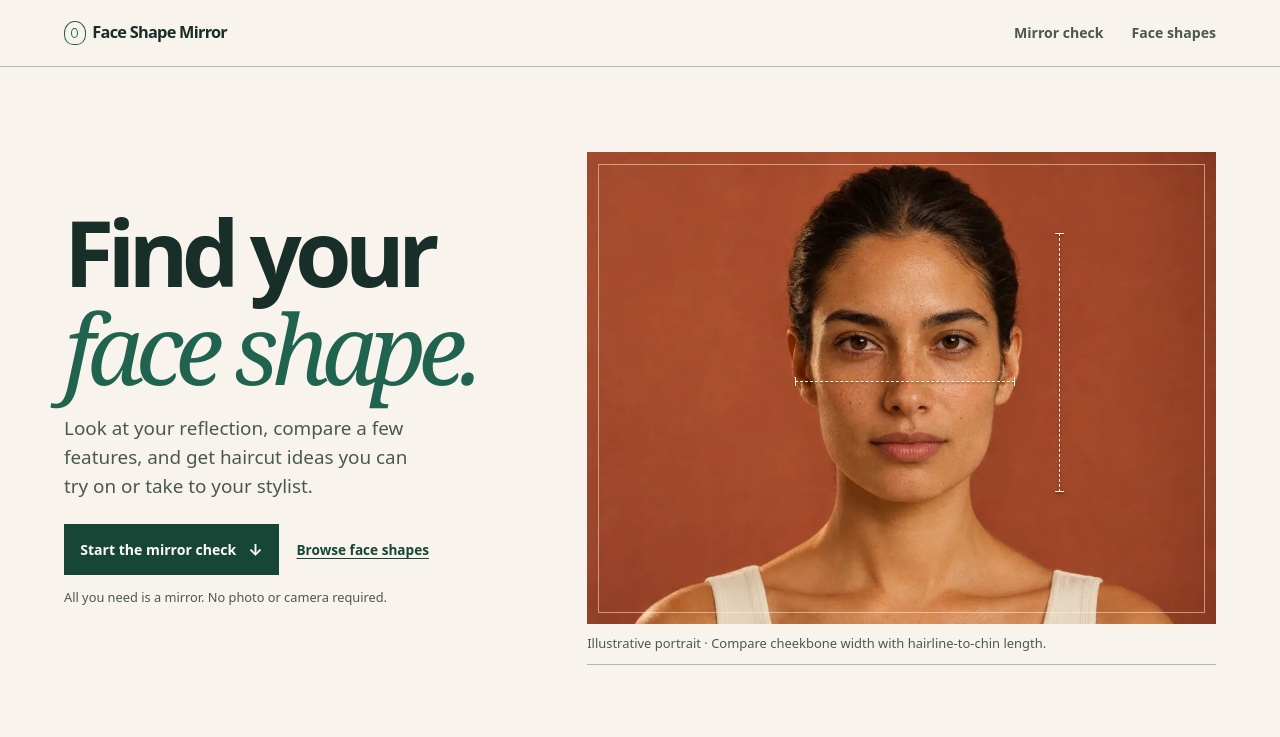
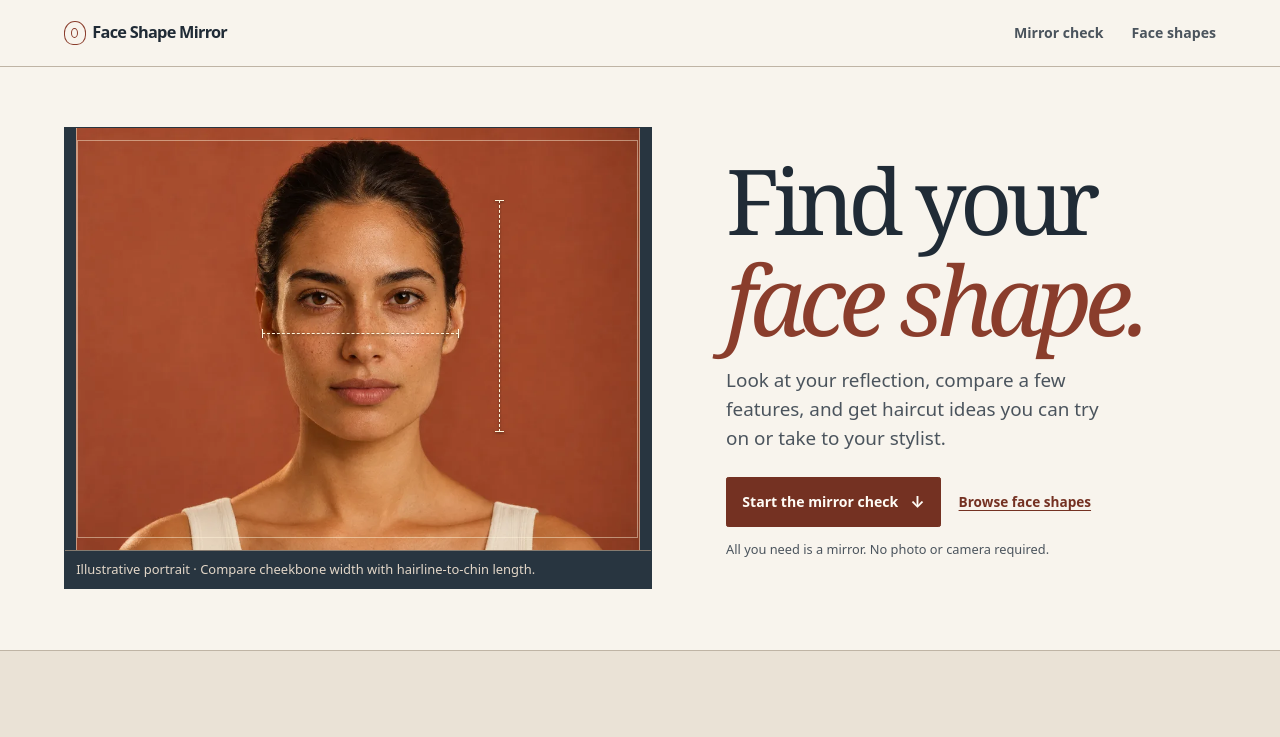
Before and after one commit to kurisu0514/faceshapemirror.com, a website: page src/index.html in a window 1280 px wide. Shown: the top 737 px of the page. Drawn offline with Linux system fonts and the light colour scheme.

Commit message:
Lead with the mirror illustration and compare six face shapes

```diff
--- a/src/assets/site.css
+++ b/src/assets/site.css
@@ -2,13 +2,17 @@
   color-scheme: light;
   --paper: #f8f4ed;
   --surface: #fffcf6;
-  --ink: #182e28;
-  --muted: #495951;
-  --accent: #20634f;
-  --accent-deep: #174637;
-  --field: #e9eee6;
-  --line: #aeb9ac;
-  --control-line: #687f72;
+  --ink: #202b36;
+  --muted: #4b545d;
+  --accent: #8a3d2c;
+  --accent-deep: #743122;
+  --field: #eae2d6;
+  --line: #bfb4a5;
+  --control-line: #736b61;
+  --plate: #283540;
+  --plate-ink: #fff8ea;
+  --plate-muted: #e3d7c8;
+  --plate-rule: #857b70;
   --serif: Georgia, 'Times New Roman', serif;
   --sans: system-ui, -apple-system, 'Segoe UI', sans-serif;
   --gutter: clamp(1rem, 5.13vw, 4rem);
@@ -91,25 +95,31 @@ nav a:hover, .text-link:hover, .site-footer p a:hover { color: var(--accent); te
 .hero {
   display: grid;
   grid-template-columns: minmax(0, 1fr);
+  grid-template-areas: "figure" "copy";
   align-items: start;
-  gap: 1.35rem;
-  padding-block: 1.6rem 2.15rem;
+  gap: 1.22rem;
+  padding-block: .8rem 1.9rem;
 }
+.hero-copy { grid-area: copy; }
 h1 {
-  font-size: clamp(2.85rem, 13.6vw, 4.7rem);
-  font-weight: 690;
-  letter-spacing: -.075em;
-  line-height: .91;
+  font: 400 clamp(2.65rem, 12.25vw, 4.6rem)/.97 var(--serif);
+  letter-spacing: -.07em;
 }
 h1 em {
   display: block;
   margin-top: .08em;
   color: var(--accent);
-  font: italic normal 1.06em/.95 var(--serif);
-  letter-spacing: -.078em;
+  font-size: 1.06em;
+  letter-spacing: -.07em;
 }
-.hero-intro { max-width: 34ch; margin-top: .88rem; color: var(--muted); font-size: .95rem; }
-.hero-actions { display: flex; flex-wrap: wrap; align-items: center; gap: .35rem .85rem; margin-top: .95rem; }
+.hero-intro { max-width: 37ch; margin-top: .72rem; color: var(--muted); font-size: .94rem; }
+.hero-actions {
+  display: flex;
+  flex-wrap: wrap;
+  align-items: center;
+  gap: .15rem .75rem;
+  margin-top: .82rem;
+}
 .button {
   display: inline-flex;
   max-width: 100%;
@@ -118,7 +128,7 @@ h1 em {
   justify-content: space-between;
   gap: .75rem;
   border: 1px solid var(--accent-deep);
-  border-radius: 0;
+  border-radius: .14rem;
   padding: .65rem .8rem;
   background: var(--accent-deep);
   color: var(--surface);
@@ -133,17 +143,42 @@ h1 em {
 .button span { font-size: 1rem; line-height: 1; }
 .text-link, .check-result a { color: var(--accent-deep); font-weight: 650; text-underline-offset: .25em; }
 .text-link { display: inline-flex; min-height: 2.75rem; align-items: center; font-size: .76rem; }
-.hero-note { margin-top: .52rem; color: var(--muted); font-size: .75rem; }
+.hero-note { margin-top: .34rem; color: var(--muted); font-size: .77rem; }
 
-.hero-figure { min-width: 0; }
-.portrait { position: relative; isolation: isolate; aspect-ratio: 4 / 3; background: #a95f47; }
-.portrait img { width: 100%; height: 100%; object-fit: cover; }
+.hero-figure {
+  min-width: 0;
+  grid-area: figure;
+  border: 1px solid var(--plate);
+  background: var(--plate);
+  color: var(--plate-ink);
+}
+.portrait {
+  --portrait-height: clamp(10.55rem, 51vw, 14.25rem);
+  --portrait-width: min(100%, calc(var(--portrait-height) * 1.3333));
+  position: relative;
+  isolation: isolate;
+  height: var(--portrait-height);
+  overflow: hidden;
+}
+.portrait img {
+  width: var(--portrait-width);
+  height: 100%;
+  margin-inline: auto;
+  object-fit: contain;
+}
+.portrait::before,
 .portrait::after {
   position: absolute;
-  inset: .45rem;
-  border: 1px solid #fff4db80;
   content: '';
   pointer-events: none;
+}
+.portrait::before {
+  inset: .6rem;
+  border: 1px solid #fff4db75;
+}
+.portrait::after {
+  inset: 0 calc((100% - var(--portrait-width)) / 2);
+  border-inline: 1px solid #fff4db7a;
 }
 .measure-width, .measure-length {
   position: absolute;
@@ -152,8 +187,15 @@ h1 em {
   filter: drop-shadow(0 1px 1px #492819);
   pointer-events: none;
 }
-.measure-width { inset: 48.5% 32% auto 33%; border-block-start: 1px dashed currentColor; }
-.measure-length { inset: 17% auto 28% 75%; border-inline-start: 1px dashed currentColor; }
+.measure-width {
+  inset: 48.5% auto auto calc(50% - var(--portrait-width) * .17);
+  width: calc(var(--portrait-width) * .35);
+  border-block-start: 1px dashed currentColor;
+}
+.measure-length {
+  inset: 17% auto 28% calc(50% + var(--portrait-width) * .25);
+  border-inline-start: 1px dashed currentColor;
+}
 .measure-width::before, .measure-width::after, .measure-length::before, .measure-length::after {
   position: absolute;
   background: currentColor;
@@ -166,9 +208,9 @@ h1 em {
 .measure-length::before { top: 0; }
 .measure-length::after { bottom: 0; }
 .hero-figure figcaption {
-  border-bottom: 1px solid var(--line);
-  padding: .65rem 0 .75rem;
-  color: var(--muted);
+  border-top: 1px solid var(--plate-rule);
+  padding: .58rem .7rem .62rem;
+  color: var(--plate-muted);
   font-size: .74rem;
   line-height: 1.4;
 }
@@ -220,10 +262,11 @@ select:hover { border-color: var(--accent-deep); }
 .shape-card {
   display: grid;
   min-width: 0;
-  grid-template-columns: 2.6rem minmax(0, 1fr);
-  gap: .42rem .65rem;
+  grid-template-columns: minmax(5.2rem, 34%) minmax(0, 1fr);
+  grid-template-rows: auto auto 1fr;
+  gap: .42rem clamp(.65rem, 3vw, 1.25rem);
   border-top: 1px solid var(--line);
-  padding-block: 1.05rem;
+  padding-block: 1.15rem;
 }
 .shape-card:target, .triangle-note:target { outline: 2px solid var(--accent); outline-offset: .22rem; }
 .shape-card h3, .shape-card p { grid-column: 2; }
@@ -233,18 +276,19 @@ select:hover { border-color: var(--accent-deep); }
   display: block;
   align-self: start;
   grid-area: 1 / 1 / span 3;
-  width: 1.85rem;
-  height: 2.1rem;
-  margin: .14rem auto 0;
-  border: 1px solid var(--accent);
-  background: var(--field);
+  width: 100%;
+  aspect-ratio: 1;
+  background-color: var(--field);
+  background-position: center;
+  background-repeat: no-repeat;
+  background-size: contain;
 }
-.outline.oval { border-radius: 50%; }
-.outline.round { height: 1.85rem; border-radius: 50%; }
-.outline.square { border-radius: 28% 28% 21% 21%; }
-.outline.heart { width: 1.95rem; border-radius: 40% 40% 50% 50% / 34% 34% 73% 73%; }
-.outline.diamond { width: 1.65rem; border-radius: 47% 47% 46% 46% / 59% 59% 43% 43%; }
-.outline.oblong { width: 1.48rem; border-radius: 39% 39% 38% 38%; }
+.outline.oval { background-image: url('./face-oval.webp'); }
+.outline.round { background-image: url('./face-round.webp'); }
+.outline.square { background-image: url('./face-square.webp'); }
+.outline.heart { background-image: url('./face-heart.webp'); }
+.outline.diamond { background-image: url('./face-diamond.webp'); }
+.outline.oblong { background-image: url('./face-oblong.webp'); }
 .triangle-note { margin-top: 1.4rem; border-inline-start: 2px solid var(--accent); padding: .1rem 0 .15rem .85rem; }
 .triangle-note h3 { font-size: 1.55rem; }
 .triangle-note p { max-width: 64ch; margin-top: .45rem; }
@@ -260,24 +304,27 @@ select:hover { border-color: var(--accent-deep); }
   .hero-actions { column-gap: .58rem; }
   .hero-actions .button { gap: .5rem; padding-inline: .62rem; }
   .text-link { font-size: .74rem; }
-  .hero { gap: 1.12rem; }
+  .hero { gap: 1.05rem; }
 }
 
 @media (min-width: 45rem) {
   .header-inner { min-height: 4.1rem; }
   .hero {
-    grid-template-columns: minmax(0, .9fr) minmax(0, 1.25fr);
+    grid-template-columns: minmax(0, 1.2fr) minmax(0, 1fr);
+    grid-template-areas: "figure copy";
     align-items: center;
-    gap: clamp(2rem, 5.5vw, 6rem);
-    padding-block: clamp(2.8rem, 6.7vw, 6rem) clamp(2.9rem, 6vw, 5.35rem);
+    gap: clamp(2.2rem, 5.8vw, 6.4rem);
+    padding-block: clamp(2.1rem, 4.7vw, 4.9rem);
   }
-  h1 { font-size: clamp(3.6rem, 7.15vw, 7.35rem); }
+  h1 { font-size: clamp(3.4rem, 7.1vw, 7rem); }
   .hero-intro { margin-top: 1.25rem; font-size: clamp(1rem, 1.5vw, 1.18rem); }
   .hero-actions { gap: .5rem 1.1rem; margin-top: 1.45rem; }
   .button { min-height: 3.15rem; padding-inline: .95rem; font-size: .88rem; }
   .text-link { font-size: .85rem; }
   .hero-note { margin-top: .8rem; font-size: .8rem; }
-  .portrait::after { inset: .7rem; }
+  .portrait { --portrait-height: clamp(15rem, 33vw, 29rem); }
+  .portrait img { object-fit: cover; }
+  .portrait::before { inset: .78rem; }
   .hero-figure figcaption { font-size: .81rem; }
   .check-section, .shape-section { padding-block: clamp(3.6rem, 7vw, 6.5rem); }
   .check-grid { grid-template-columns: repeat(2, minmax(0, 1fr)); gap: clamp(2rem, 8vw, 8rem); }
@@ -285,7 +332,7 @@ select:hover { border-color: var(--accent-deep); }
   .check-panel .button { width: auto; min-width: 13rem; }
   .section-intro { margin-bottom: 2rem; }
   .shape-grid { grid-template-columns: repeat(2, minmax(0, 1fr)); column-gap: clamp(1.5rem, 5vw, 5rem); }
-  .shape-card { padding-block: 1.45rem; }
+  .shape-card { grid-template-columns: minmax(6.3rem, 32%) minmax(0, 1fr); padding-block: 1.45rem; }
   .footer-inner { padding-block: 1.18rem; }
 }
 
```
Also changed, not shown: src/assets/face-diamond.webp (added), src/assets/face-heart.webp (added), src/assets/face-oblong.webp (added), src/assets/face-oval.webp (added), src/assets/face-round.webp (added), src/assets/face-square.webp (added).
